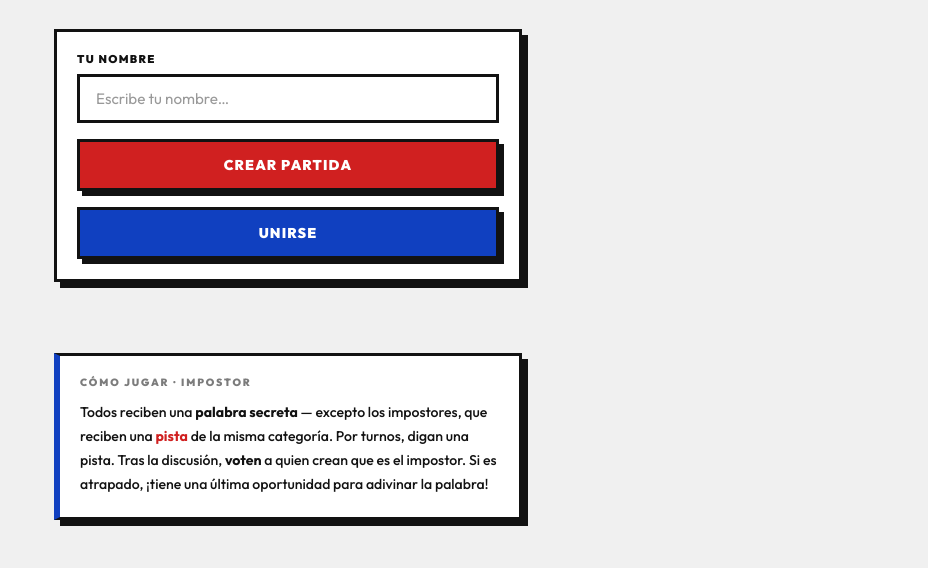
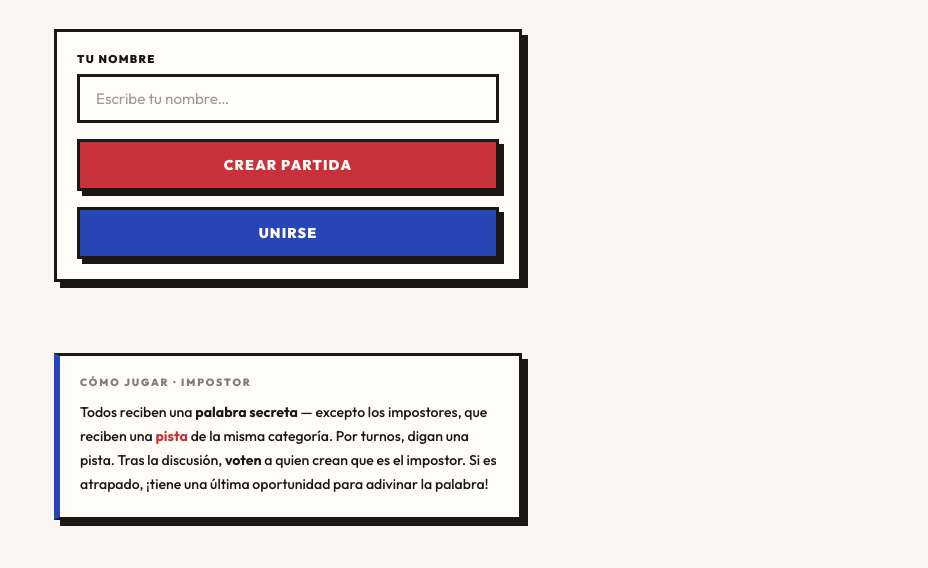
Before and after one commit to rauldinho/ImpostorGameApp, a website: page public/index.html in a window 1280 px wide. Shown: the part 232-800 px from the top of the page, without its empty margins (352-1280 px from the left). Drawn offline with nearby package versions, Linux system fonts and the light colour scheme; no server answers.

Commit message:
design: apply neo-brutalism retro-pop palette for light/dark modes

```diff
--- a/public/index.html
+++ b/public/index.html
@@ -20,24 +20,24 @@
     *, *::before, *::after { box-sizing: border-box; margin: 0; padding: 0; }
 
     :root {
-      --bg:     #F0F0F0;
-      --fg:     #121212;
-      --red:    #D02020;
-      --blue:   #1040C0;
-      --yellow: #F0C020;
-      --muted:  #E0E0E0;
-      --white:  #FFFFFF;
-      --shadow: #121212;
+      --bg:     #FAF7F0;
+      --fg:     #1A1714;
+      --red:    #C8303A;
+      --blue:   #2845B5;
+      --yellow: #F0B429;
+      --muted:  #EDE7D8;
+      --white:  #FFFDF6;
+      --shadow: #1A1714;
     }
     [data-theme="dark"] {
-      --bg:     #0E0E0E;
-      --fg:     #ECECEC;
-      --red:    #E03030;
-      --blue:   #2255D4;
-      --yellow: #F0C020;
-      --muted:  #232323;
-      --white:  #1A1A1A;
-      --shadow: #D02020;
+      --bg:     #111318;
+      --fg:     #E8EAF2;
+      --red:    #FF3347;
+      --blue:   #3D8BFF;
+      --yellow: #FFD000;
+      --muted:  #1F2230;
+      --white:  #1A1D28;
+      --shadow: #FF3347;
     }
     /* Dark mode theme toggle button */
     #btn-theme {
```
